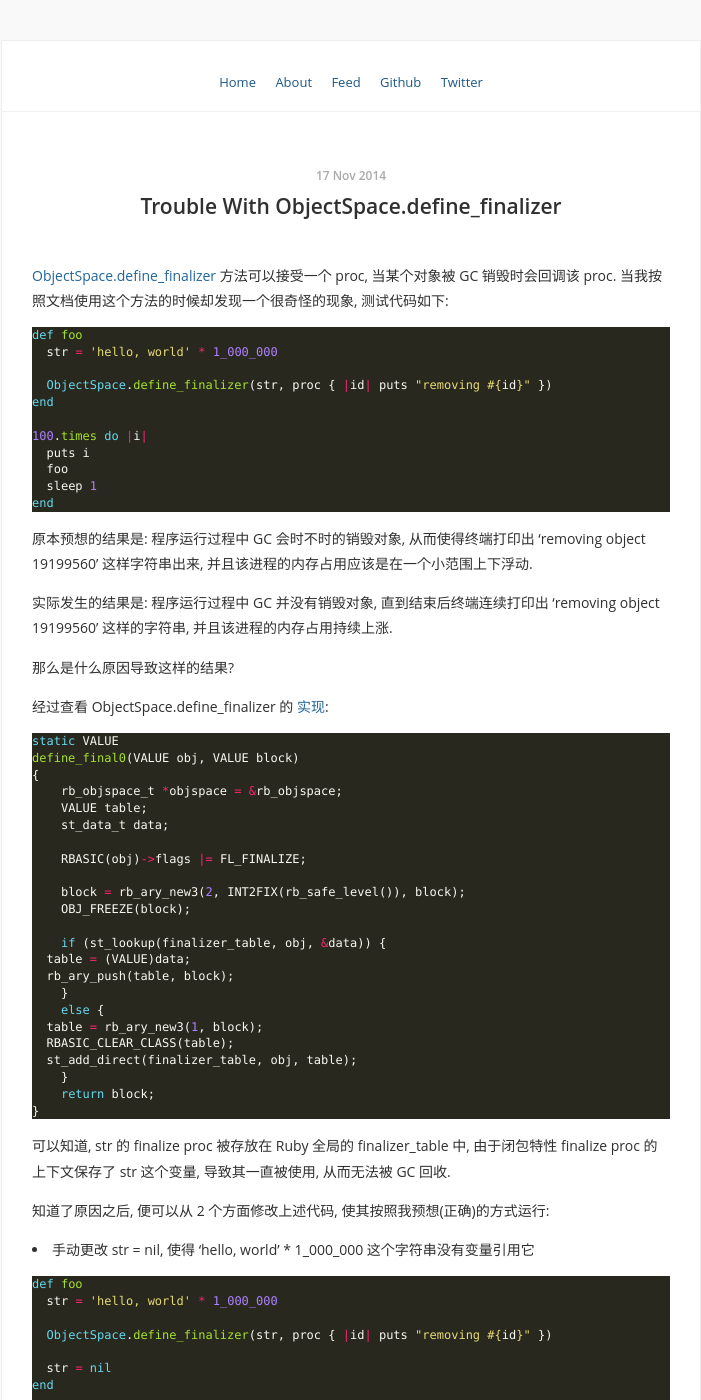
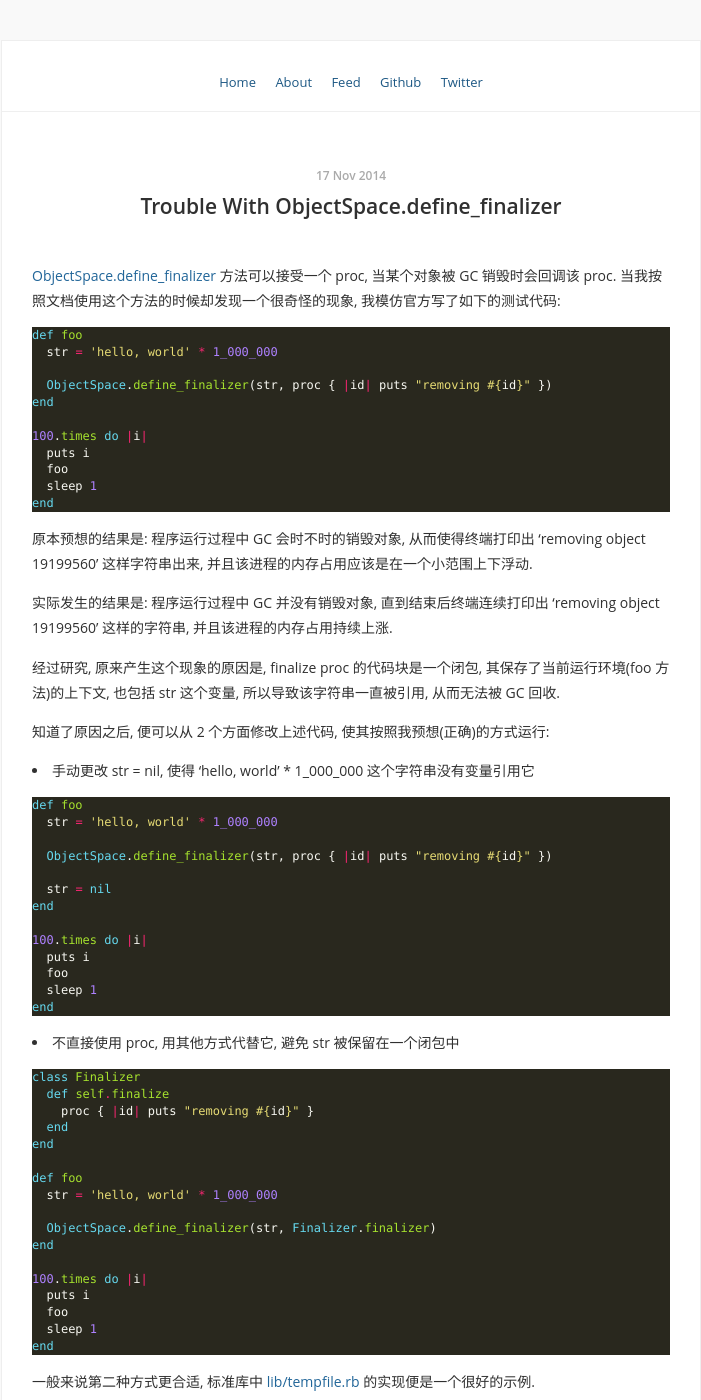
Before and after one commit to Leslie89xlxiao/zhouguangming.github.io, a Jekyll site: the page built from _posts/2014-11-17-trouble-with-object_space-define_finalizer.md, in a window 1280 px wide and 1400 px high. Shown: the whole window, without its empty margins (289-990 px from the left). Built offline with Jekyll 4.4.1, drawn with Linux system fonts in a browser that asks for light colours; Markdown is read by kramdown in place of the engine named in the settings; some of the changed text lies outside the part shown.

Commit message:
update post

````diff
--- a/_posts/2014-11-17-trouble-with-object_space-define_finalizer.md
+++ b/_posts/2014-11-17-trouble-with-object_space-define_finalizer.md
@@ -3,7 +3,7 @@ layout: post
 title: Trouble With ObjectSpace.define_finalizer
 ---
 
-[ObjectSpace.define_finalizer](http://ruby-doc.org/core-2.1.4/ObjectSpace.html#method-c-define_finalizer) 方法可以接受一个 proc, 当某个对象被 GC 销毁时会回调该 proc. 当我按照文档使用这个方法的时候却发现一个很奇怪的现象, 测试代码如下:
+[ObjectSpace.define_finalizer](http://ruby-doc.org/core-2.1.4/ObjectSpace.html#method-c-define_finalizer) 方法可以接受一个 proc, 当某个对象被 GC 销毁时会回调该 proc. 当我按照文档使用这个方法的时候却发现一个很奇怪的现象, 我模仿官方写了如下的测试代码:
 
 ```ruby
 def foo
@@ -23,37 +23,7 @@ end
 
 实际发生的结果是: 程序运行过程中 GC 并没有销毁对象, 直到结束后终端连续打印出 'removing object 19199560' 这样的字符串, 并且该进程的内存占用持续上涨.
 
-那么是什么原因导致这样的结果?
-
-经过查看 ObjectSpace.define\_finalizer 的 [实现](https://github.com/ruby/ruby/blob/trunk/gc.c#L2350):
-
-```c
-static VALUE
-define_final0(VALUE obj, VALUE block)
-{
-    rb_objspace_t *objspace = &rb_objspace;
-    VALUE table;
-    st_data_t data;
-
-    RBASIC(obj)->flags |= FL_FINALIZE;
-
-    block = rb_ary_new3(2, INT2FIX(rb_safe_level()), block);
-    OBJ_FREEZE(block);
-
-    if (st_lookup(finalizer_table, obj, &data)) {
-  table = (VALUE)data;
-  rb_ary_push(table, block);
-    }
-    else {
-  table = rb_ary_new3(1, block);
-  RBASIC_CLEAR_CLASS(table);
-  st_add_direct(finalizer_table, obj, table);
-    }
-    return block;
-}
-```
-
-可以知道, str 的 finalize proc 被存放在 Ruby 全局的 finalizer\_table 中, 由于闭包特性 finalize proc 的上下文保存了 str 这个变量, 导致其一直被使用, 从而无法被 GC 回收.
+经过研究, 原来产生这个现象的原因是, finalize proc 的代码块是一个闭包, 其保存了当前运行环境(foo 方法)的上下文, 也包括 str 这个变量, 所以导致该字符串一直被引用, 从而无法被 GC 回收.
 
 知道了原因之后, 便可以从 2 个方面修改上述代码, 使其按照我预想(正确)的方式运行:
 
@@ -75,7 +45,7 @@ end
 end
 ```
 
-* 不直接使用 proc, 用其他方式代替它, 避免 str 被保留在 proc 的上下文中
+* 不直接使用 proc, 用其他方式代替它, 避免 str 被保留在一个闭包中
 
 ```ruby
 class Finalizer
````
